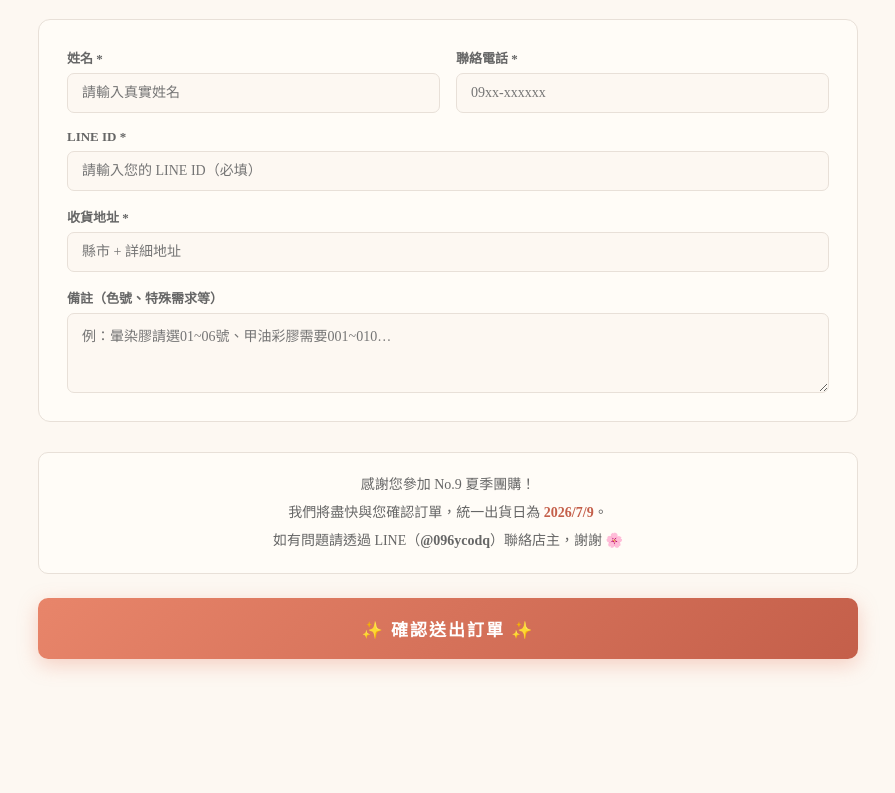
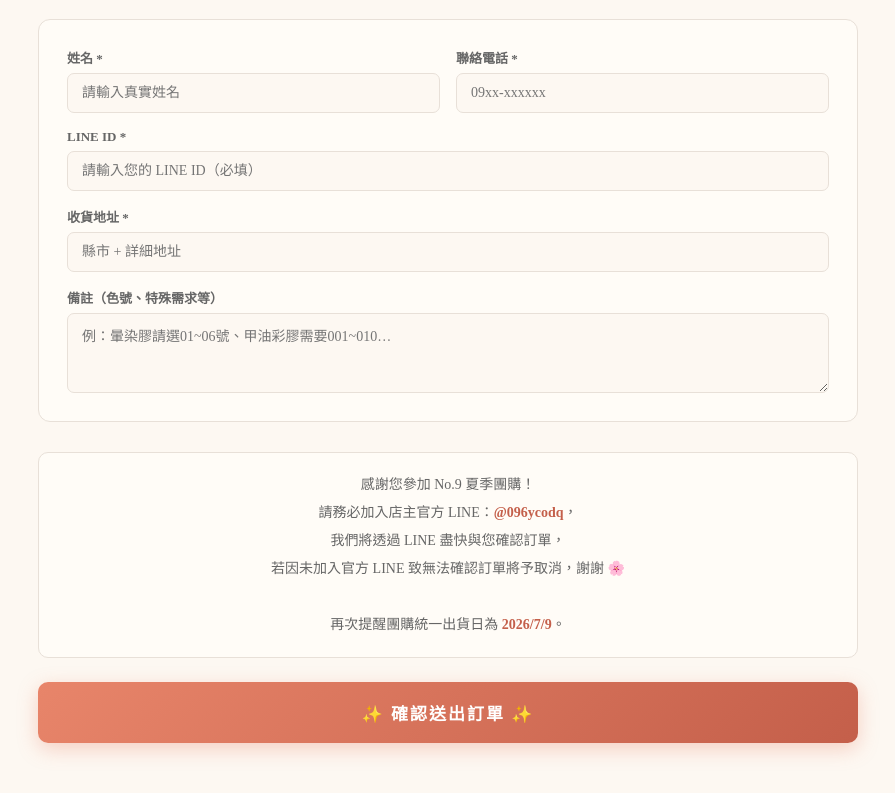
Before and after one commit to bznk0430/no9-order, a plain HTML site: page index.html in a window 1280 px wide. Shown: the part 7441-8234 px from the top of the page, without its empty margins (192-1087 px from the left). Before the commit the page ends 8180 px from the top, so only its background shows below. Drawn offline with nearby package versions, Linux system fonts and the light colour scheme; a web font is replaced by a local one.

Commit message:
Add files via upload

```diff
--- a/index.html
+++ b/index.html
@@ -407,8 +407,10 @@
 
   <div style="text-align:center; margin-bottom:24px; font-size:14px; line-height:2; color:#666; background:#fffcf7; border:1.5px solid #e8e0d8; border-radius:10px; padding:18px 24px;">
     感謝您參加 No.9 夏季團購！<br>
-    我們將盡快與您確認訂單，統一出貨日為 <strong style="color:#c45f4a;">2026/7/9</strong>。<br>
-    如有問題請透過 LINE（<strong>@096ycodq</strong>）聯絡店主，謝謝 🌸
+    請務必加入店主官方 LINE：<strong style="color:#c45f4a;">@096ycodq</strong>，<br>
+    我們將透過 LINE 盡快與您確認訂單，<br>
+    若因未加入官方 LINE 致無法確認訂單將予取消，謝謝 🌸<br><br>
+    再次提醒團購統一出貨日為 <strong style="color:#c45f4a;">2026/7/9</strong>。
   </div>
   <button class="submit-btn" onclick="submitOrder()">✨ 確認送出訂單 ✨</button>
 </div>
```
